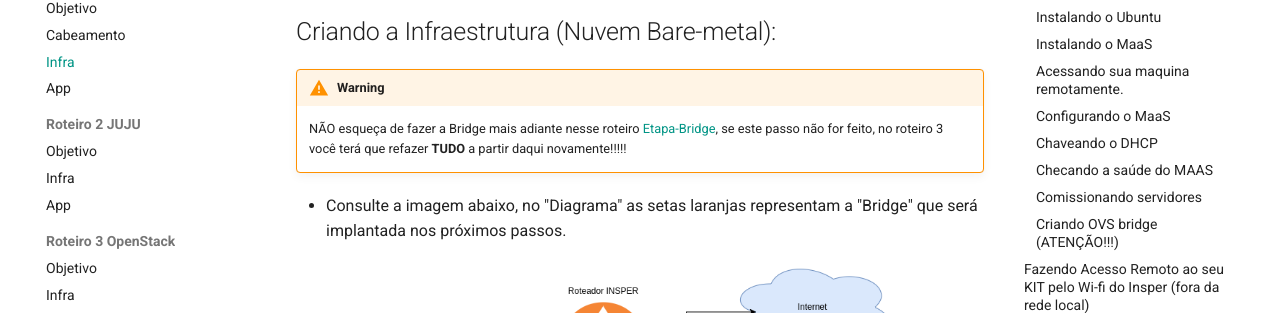
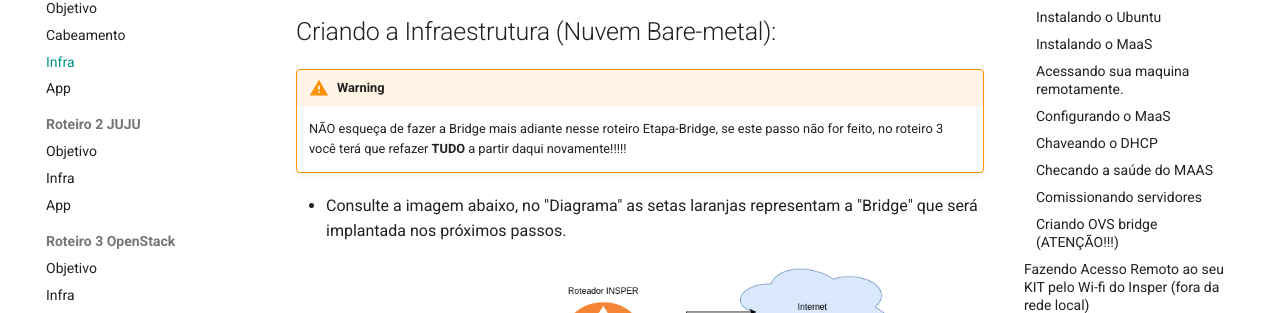
Before and after one commit to Insper/computacao-nuvem, an MkDocs documentation site: the page built from docs/roteiros/1.infra.md, in a window 1280 px wide and 1400 px high. Shown: the part 214-527 px from the top of the window. Built offline with MkDocs 1.6.1 and Material for MkDocs 9.7.7, drawn with Linux system fonts in a browser that asks for light colours; nearby versions of some CDN libraries; comment, search, counter and statistics services are not loaded; part of the change alters nothing that is shown; some of the changed text lies outside the part shown.

````diff
--- a/docs/roteiros/1.infra.md
+++ b/docs/roteiros/1.infra.md
@@ -10,7 +10,7 @@ author: Tiago Demay
 
 !!! warning
 
-    NÃO esqueça de fazer a Bridge mais adiante nesse roteiro [Etapa-Bridge](http://localhost:8000/Insper/computacao-nuvem/roteiros/1.infra/#criando-ovs-bridge-atencao), se este passo não for feito, no roteiro 3 você terá que refazer **TUDO** a partir daqui novamente!!!!!
+    NÃO esqueça de fazer a Bridge mais adiante nesse roteiro Etapa-Bridge, se este passo não for feito, no roteiro 3 você terá que refazer **TUDO** a partir daqui novamente!!!!!
 
 * Consulte a imagem abaixo, no "Diagrama" as setas laranjas representam a "Bridge" que será implantada nos próximos passos.
 
@@ -29,7 +29,7 @@ Procure tutoriais de como instalar o Sistema Operacional **Ubuntu server**, util
 
 ### Instalando o MaaS
 
-  * O MAAS possui diversas versões, iremos utilizar a "stable" 3.5.3 [link para visualizar o time line](https://launchpad.net/maas/+series)
+  * O MAAS possui diversas versões, iremos utilizar a "stable" 3.5.x [link para visualizar o time line](https://launchpad.net/maas/+series)
   * Antes de prosseguir, verifique se consegue pingar '8.8.8.8'. Se não conseguir, descubra como rotear os pacotes corretamente.
   * Antes de prosseguir, verifique se consegue pingar 'www.google.com'. Se não conseguir, descubra como resolver as urls corretamente.
   * ```$ sudo apt update && sudo apt upgrade -y```
````
